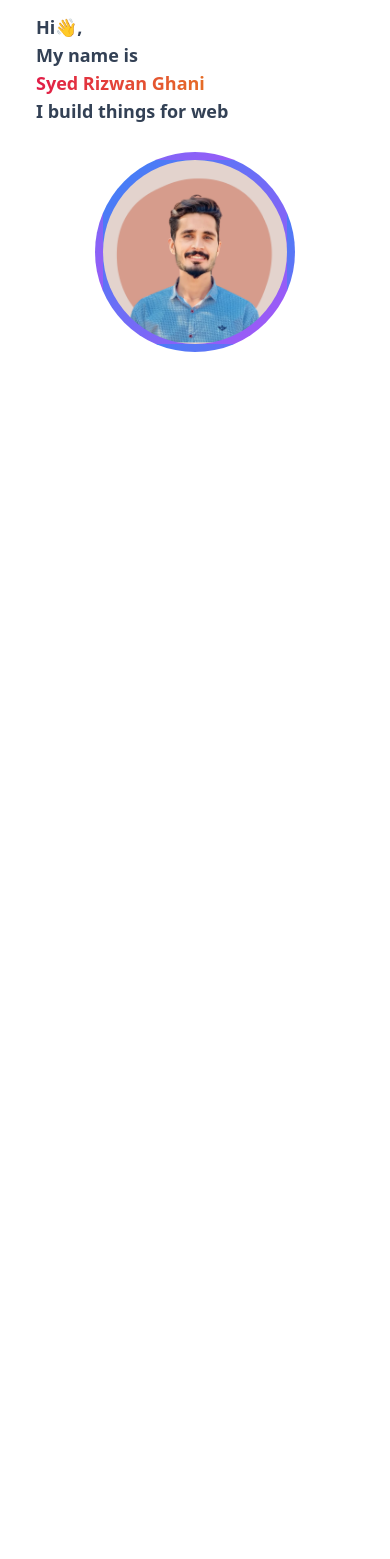
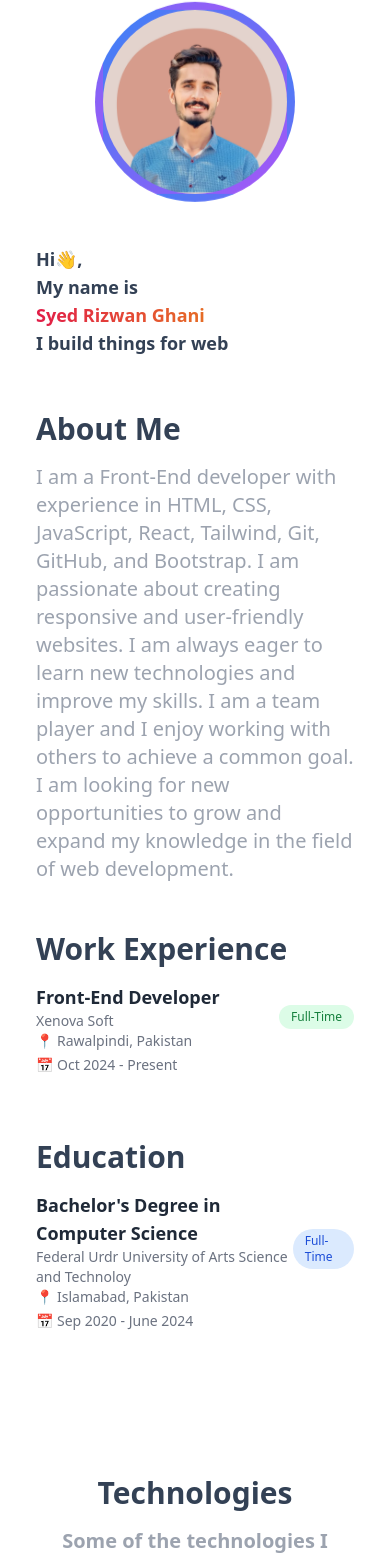
Before and after one commit to Syedrizwan23/Portfolio-in-react, a React (Vite) app: page / in a window 390 px wide. Shown: the part 159-1718 px from the top of the page. Before the commit the page ends 844 px from the top, so only its background shows below. Built offline with nearby package versions, Linux system fonts and the light colour scheme.

Commit message:
scrolling

```diff
--- a/src/App.jsx
+++ b/src/App.jsx
@@ -5,6 +5,7 @@ import Projects from "./Pages/Projects";
 import Tech from "./Pages/Tech";
 import Contact from "./Pages/Contact";
 import { Routes, Route } from "react-router-dom";
+import Footer from './Pages/Footer';
 
 const App = () => {
   return (
@@ -17,6 +18,9 @@ const App = () => {
         <Route path="/projects" element={<Projects />} />
         <Route path="/contact" element={<Contact />} />
       </Routes>
+
+
+      <Footer />
     </div>
   );
 };
--- a/src/Pages/Contact.jsx
+++ b/src/Pages/Contact.jsx
@@ -1,6 +1,6 @@
 import { useState } from 'react';
 import { Mail, Phone, MapPin, MessageSquare, ArrowRight } from 'lucide-react';
-import Footer from './Footer';
+
 
 const Contact = () => {
   const [result, setResult] = useState("");
@@ -111,7 +111,7 @@ const Contact = () => {
         </div>
 
       </div>
-      <Footer />
+
     </section>
   );
 };
--- a/src/Pages/Hero.jsx
+++ b/src/Pages/Hero.jsx
@@ -1,5 +1,13 @@
 import { useEffect } from 'react';
 import profile from '../assets/Profile.png'
+import About from "./About";
+
+
+import Projects from "./Projects";
+import Tech from "./Tech";
+import Contact from "./Contact";
+
+
 const Hero = () => {
   useEffect(() => {
     const image = document.querySelector('.profile-image');
@@ -7,14 +15,15 @@ const Hero = () => {
   }, []);
 
   return (
+    <>
     <div id="home" className="grid grid-cols-1 md:grid-cols-2 mt-[100px] w-full h-[350px]">
-      <div className="flex flex-col justify-center p-4 md:p-0 md:w-[636px] h-full">
+      <div className="flex flex-col justify-center p-4 md:p-0 md:w-[636px] h-full order-2 md:order-1">
         <h1 className="text-lg md:text-4xl font-bold text-slate-700">Hi👋,</h1>
         <p className="text-lg md:text-4xl font-bold text-slate-700">My name is</p>
         <p className="text-lg md:text-4xl font-bold bg-gradient-to-r from-rose-600 to-yellow-500 bg-clip-text text-transparent">Syed Rizwan Ghani</p>
         <p className="text-lg md:text-4xl font-bold text-slate-700">I build things for web</p>
       </div>
-      <div className="flex justify-center items-center p-4 md:p-0 h-full">
+      <div className="flex justify-center items-center p-4 md:p-0 h-full order-1 md:order-2">
         <img
           src={profile}
           alt=""
@@ -31,9 +40,15 @@ const Hero = () => {
             50% { transform: translateY(-20px); }
             100% { transform: translateY(0px); }
           }
+
         `}</style>
       </div>
     </div>
+    <About/>
+    <Tech/>
+    <Projects/>
+    <Contact/>
+    </>
   );
 };
 
```
